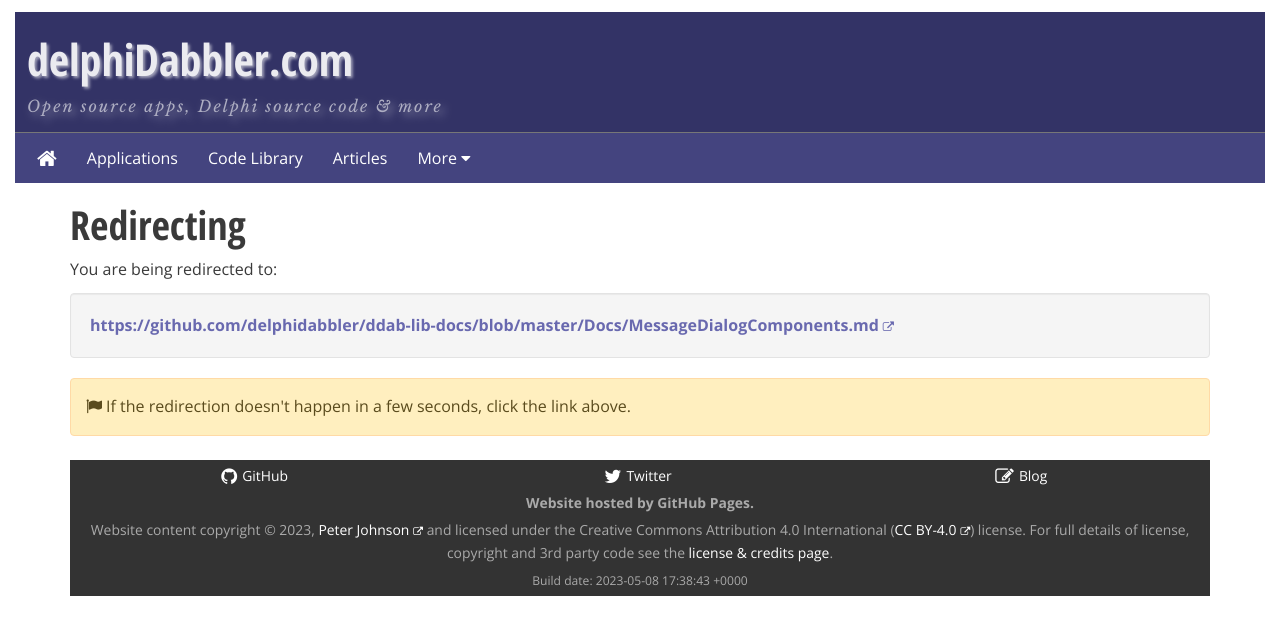
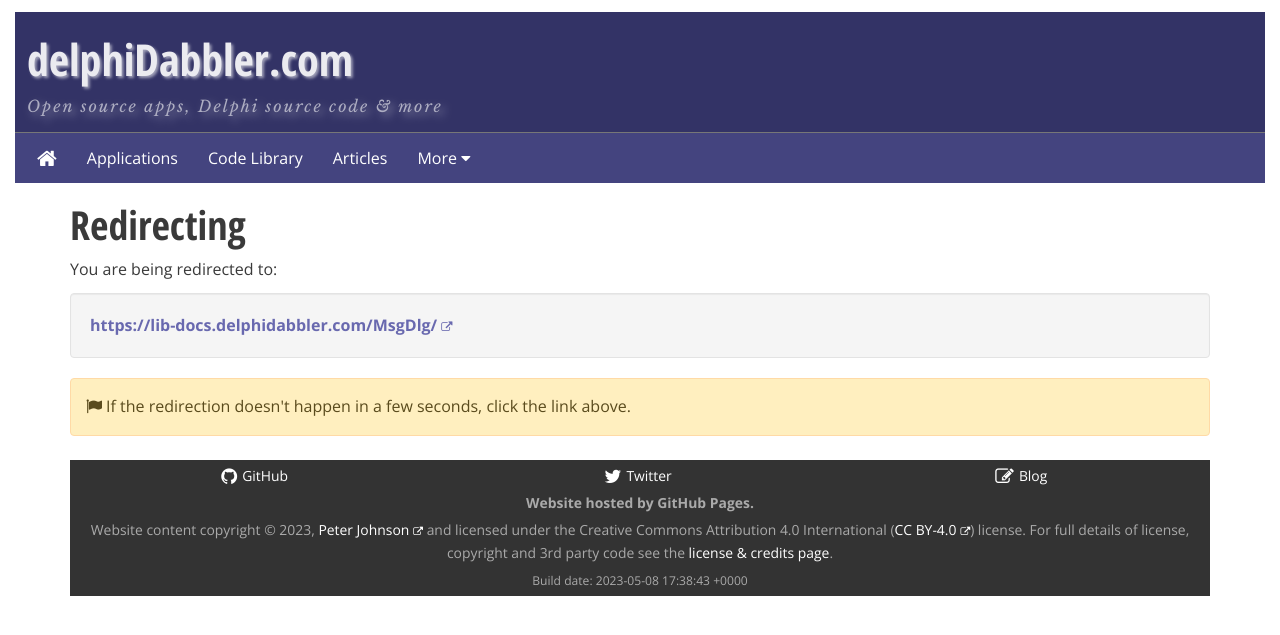
Before and after one commit to delphidabbler/delphidabbler.github.io, a Jekyll site: the page built from url/msgdlg-docs.html, in a window 1280 px wide. Shown: the top 635 px of the page. Built offline with Jekyll 4.4.1, drawn with Linux system fonts in a browser that asks for light colours; some of the changed lines change nothing that is shown.

Commit message:
Update url/msgdlg-docs
Updated to reference lib-docs.delphidabbler.com instead of
delphidabbler/ddab-lib-docs repo.

```diff
--- a/url/msgdlg-docs.html
+++ b/url/msgdlg-docs.html
@@ -1,5 +1,5 @@
 ---
 layout: url-redirect
-redirect-url: https://github.com/delphidabbler/ddab-lib-docs/blob/master/Docs/MessageDialogComponents.md
+redirect-url: https://lib-docs.delphidabbler.com/MsgDlg/
 title: Redirecting...
 ---
```
